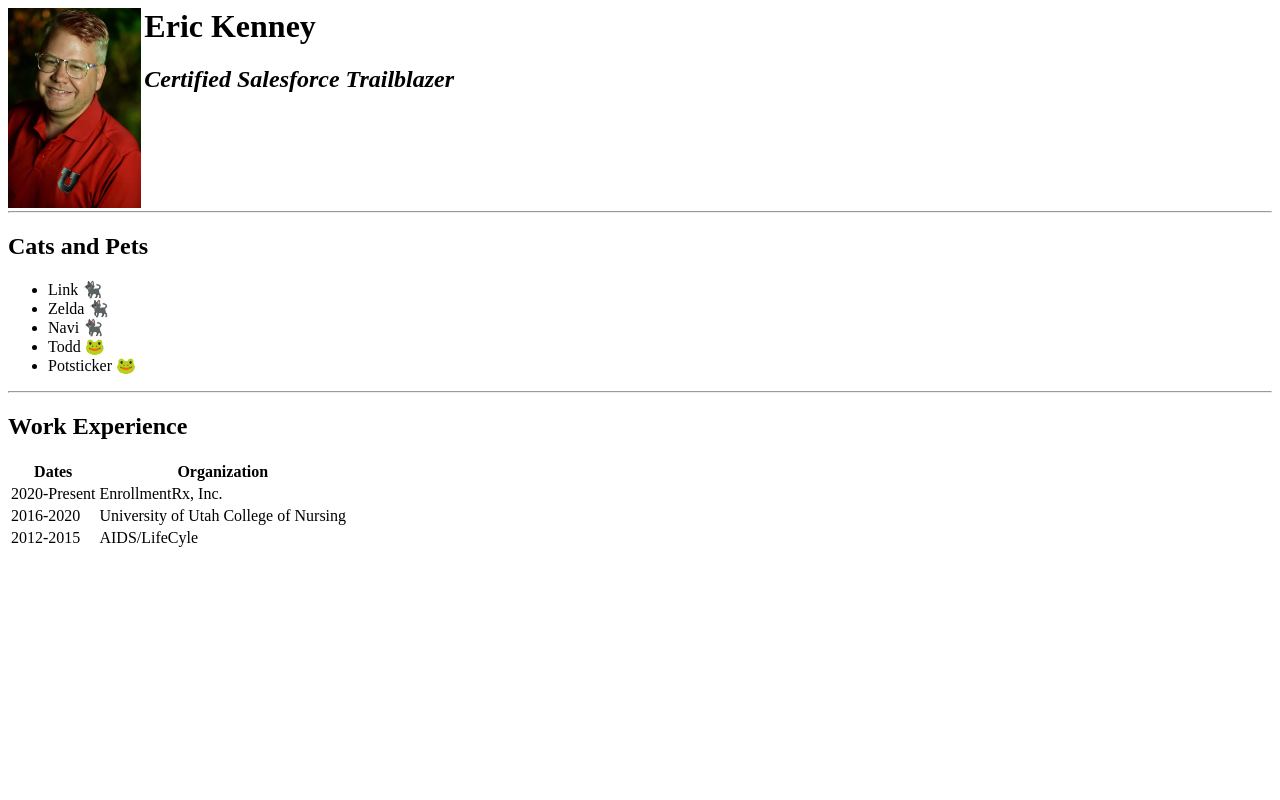
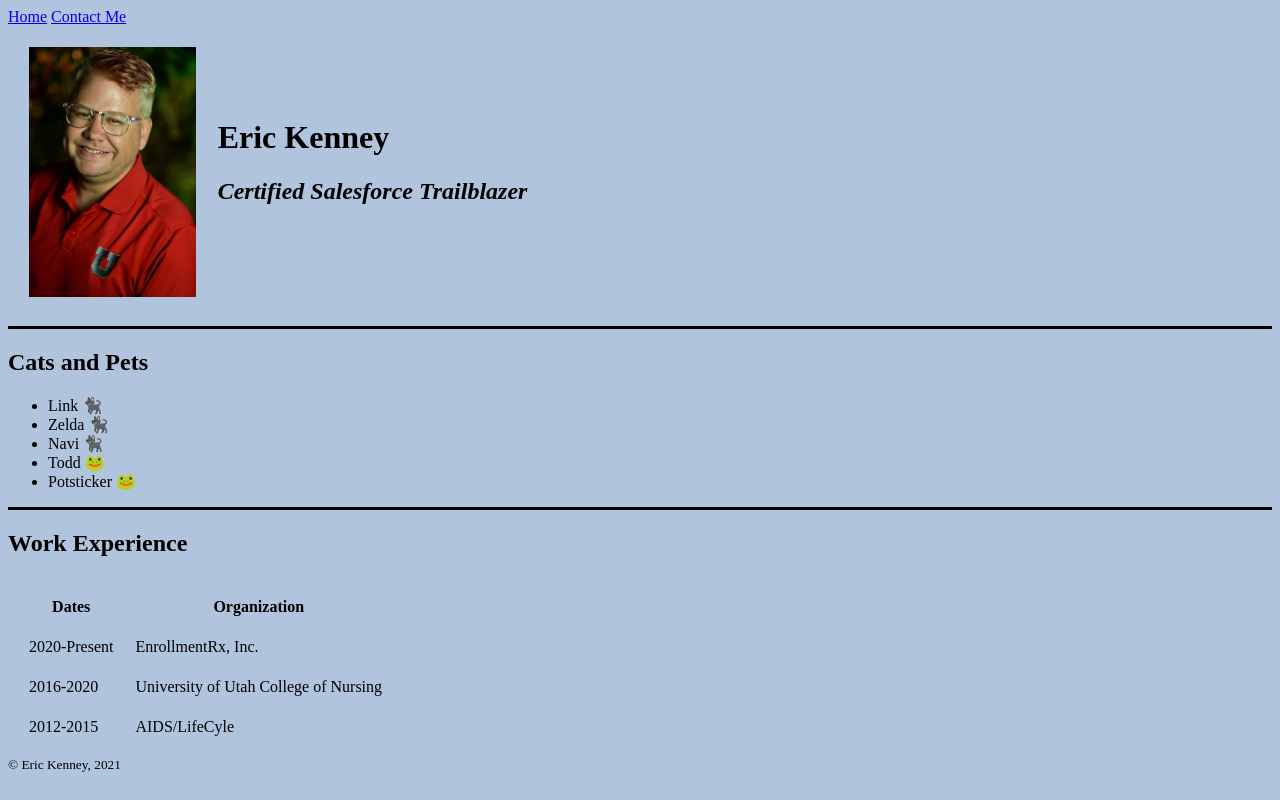
Before and after one commit to IAmEricKenney/eric-kenney-project, a plain HTML site: page web-demo/index.html in a window 1280 px wide. Drawn offline with Linux system fonts and the light colour scheme.

Commit message:
updated html

```diff
--- a/web-demo/index.html
+++ b/web-demo/index.html
@@ -1,14 +1,28 @@
 <html>
-    <body>
-        <div>
-            <img src=".\images\eric-kenney.jpg" height="200" align="left" />
-            <span style="vertical-align: middle;">
+
+<head>
+    <meta charset="utf-8">
+    <title>Eric's Personal Website - Home</title>
+</head>
+
+<header>
+    <nav class="menu">
+        <a href="/index.html">Home</a>
+        <a href="/contact-me.html">Contact Me</a>
+    </nav>
+</header>
+
+<body style="background-color:lightsteelblue">
+    <table cellspacing="20">
+        <tr>
+            <td><img src="./images/eric-kenney.jpg" height="250" alt="Eric's head shot" /></td>
+            <td>
                 <h1>Eric Kenney</h1>
                 <h2><i>Certified Salesforce Trailblazer</i></h2>
-            </span>
-        </div>
-        <br><br><br><br><br>
-        <hr>
+            </td>
+        </tr>
+    </table>
+    <hr size="3" color="black">
     <h2>Cats and Pets</h2>
     <ul>
         <li>Link 🐈‍⬛</li>
@@ -17,9 +31,9 @@
         <li>Todd 🐸</li>
         <li>Potsticker 🐸</li>
     </ul>
-        <hr>
+    <hr size="3" color="black">
     <h2>Work Experience</h2>
-        <table>
+    <table cellspacing="20">
         <thead>
             <tr>
                 <th>Dates</th>
@@ -42,4 +56,9 @@
         </tbody>
     </table>
 </body>
+
+<footer>
+    <small>© Eric Kenney, 2021</small>
+</footer>
+
 </html>
```
Also changed, not shown: web-demo/contact-me.html (+20 -0 lines). Lines whose indentation alone changed are shown as unchanged.
